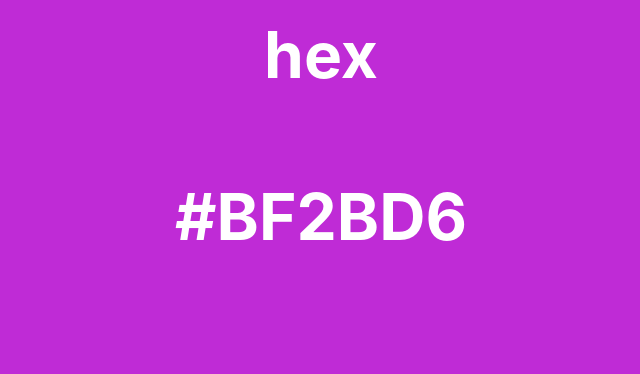
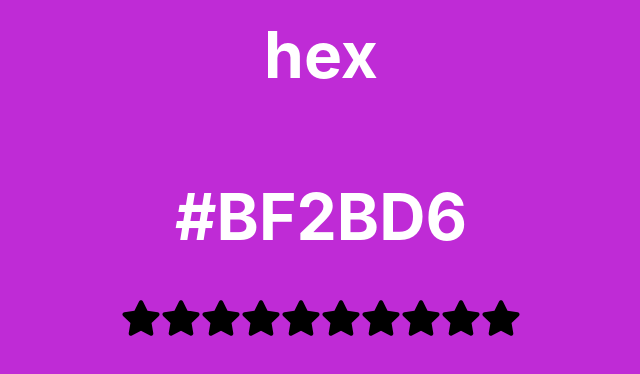
Before and after one commit to stevenleelawson/react-simple-apps, a React (Create React App) app: page / in a window 1280 px wide. Shown: the part 673-1047 px from the top of the page, without its empty margins (319-959 px from the left). Built offline with nearby package versions, Linux system fonts and the light colour scheme.

Commit message:
star rating from scratch complete, neat

```diff
--- a/package.json
+++ b/package.json
@@ -8,6 +8,7 @@
     "@testing-library/user-event": "^13.5.0",
     "react": "^18.2.0",
     "react-dom": "^18.2.0",
+    "react-icons": "^5.0.1",
     "react-scripts": "5.0.1",
     "web-vitals": "^2.1.4"
   },
--- a/src/App.js
+++ b/src/App.js
@@ -2,6 +2,7 @@ import { React, useState } from 'react';
 import './App.css';
 import Accordion from './components/accordion';
 import RandomColor from './components/random-color';
+import StarRating from './components/star-rating';
 
 
 function App() {
@@ -12,6 +13,7 @@ function App() {
     }}>
       <Accordion />
       <RandomColor handleColor={setAppColor} />
+      <StarRating noOfStars={10}/>
     </div>
   );
 }
--- /dev/null
+++ b/src/components/star-rating/index.jsx
@@ -0,0 +1,43 @@
+import { useState } from 'react';
+import { FaStar } from 'react-icons/fa';
+import './styles.css';
+
+export default function StarRating({ noOfStars = 5 }) {
+
+	const [ rating, setRating ] = useState(0)
+	const [ hover, setHover ] = useState(0)
+
+	function handleClick(currI) {
+		setRating(currI)
+	}
+
+	function handleMouseEnter(currI) {
+		setHover(currI)
+
+	}
+
+	function handleMouseLeave(currI) {
+		// this will be 0 if rating is not set, and whatever was clicked if not
+		setHover(rating)
+	}
+
+	return (
+		<div className="star-rating">
+			{
+				[...Array(noOfStars)].map((star, idx) => {
+					// coz of zero index
+					idx += 1;
+					return <FaStar
+					 	key={idx}
+						// class based on active state
+						className={idx <= (hover || rating) ? 'active' : 'inactive'}
+					 	onClick={() => handleClick(idx)}
+					 	onMouseMove={() => handleMouseEnter(idx)}
+					 	onMouseLeave={() => handleMouseLeave()}
+						size={40}
+					 />
+				})
+			}
+		</div>
+	)
+}
--- /dev/null
+++ b/src/components/star-rating/styles.css
@@ -0,0 +1,6 @@
+.active {
+	color: #fff700;
+}
+.inactive {
+	color: #000000;
+}
```
Also changed, not shown: 1 other file (tests, documents, lock files or other folders).
